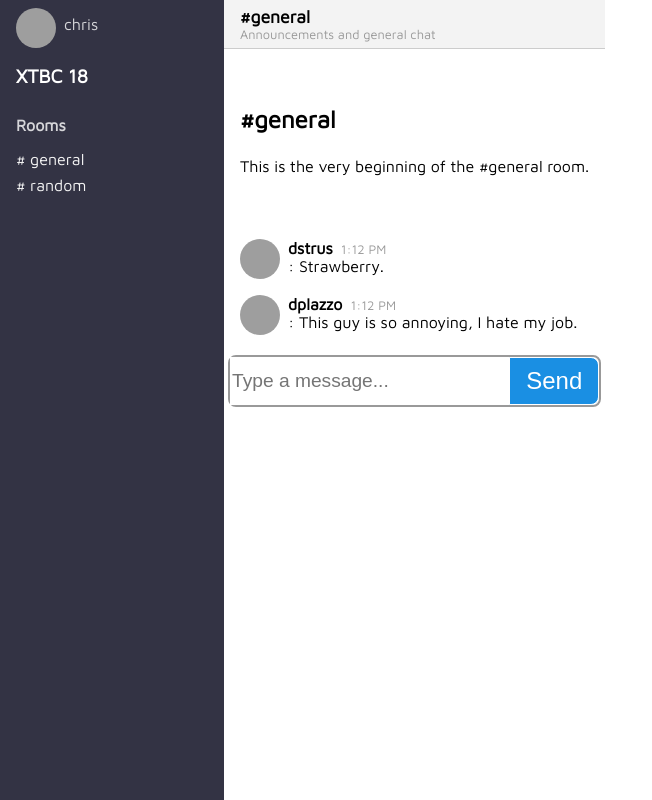
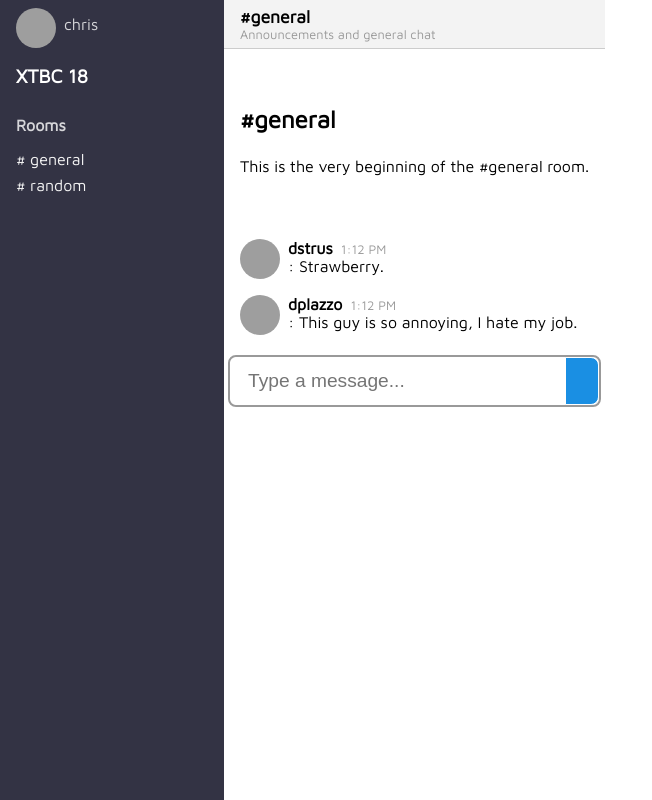
Before and after one commit to jiena76/Chatarang, a React (Create React App) app: page / in a window 1280 px wide. Shown: the whole page, without its empty margins (0-652 px from the left). Built offline with nearby package versions, Linux system fonts and the light colour scheme; grey boxes are pictures that could not be loaded; the HTML template or start-up script is replaced by a standard one.

Commit message:
add font awesome icons to messageForm.js

```diff
--- a/src/MessageForm.js
+++ b/src/MessageForm.js
@@ -22,6 +22,9 @@ class MessageForm extends Component{
       onSubmit={this.handleSubmit}
       style={styles.messageForm}>
 
+        <div className="chatIcon" style={styles.chatIcon}>
+          <i className="fas fa-comment-alt"></i>
+        </div>
         <input
           type="text"
           name='body'
@@ -31,7 +34,9 @@ class MessageForm extends Component{
           style={styles.input}
           autoFocus
         />
-        <button type='submit' style={styles.button}>Send</button>
+        <button type='submit' style={styles.button}>
+            <i class="far fa-paper-plane" title="Send"></i>
+        </button>
       </form>
     );
   }
```
